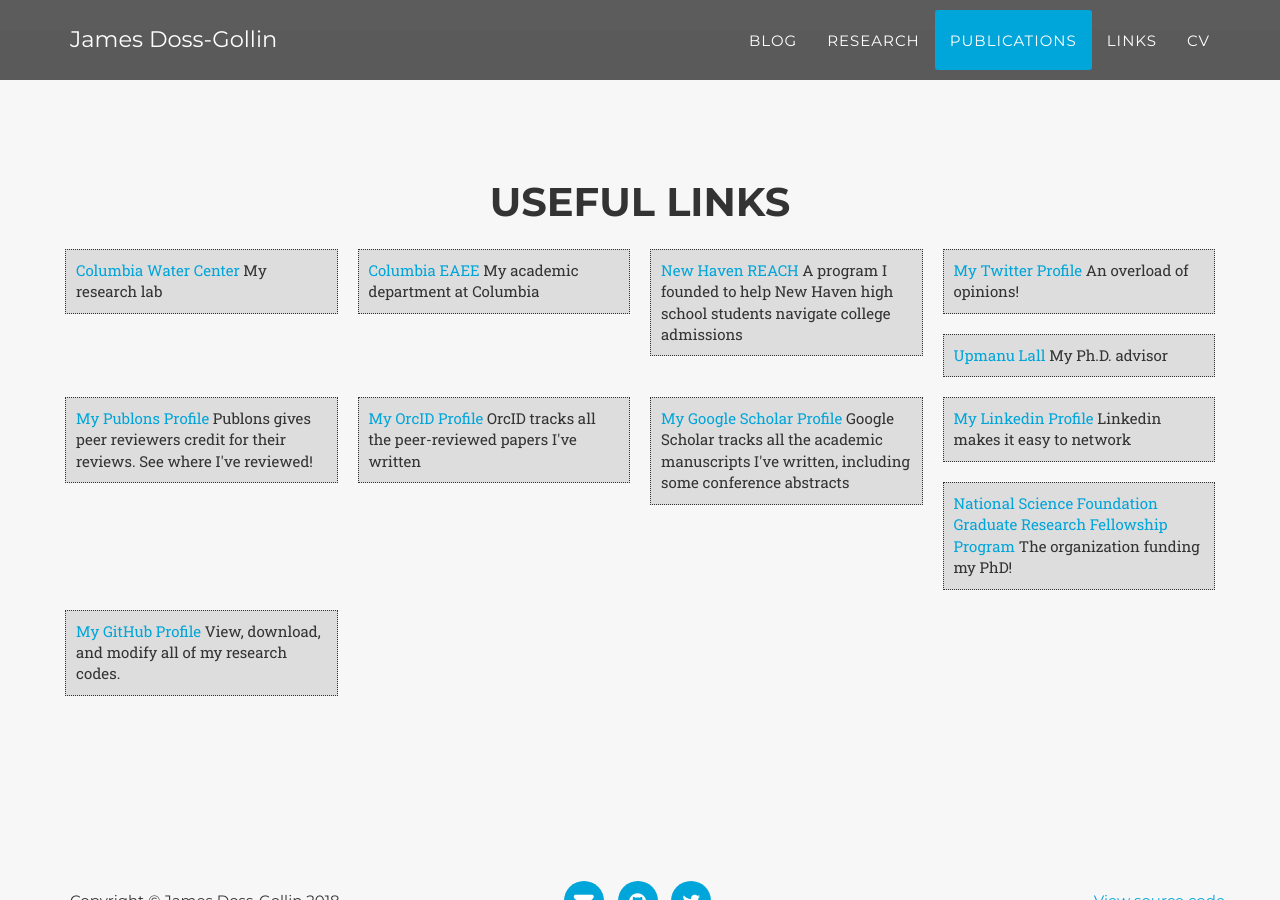
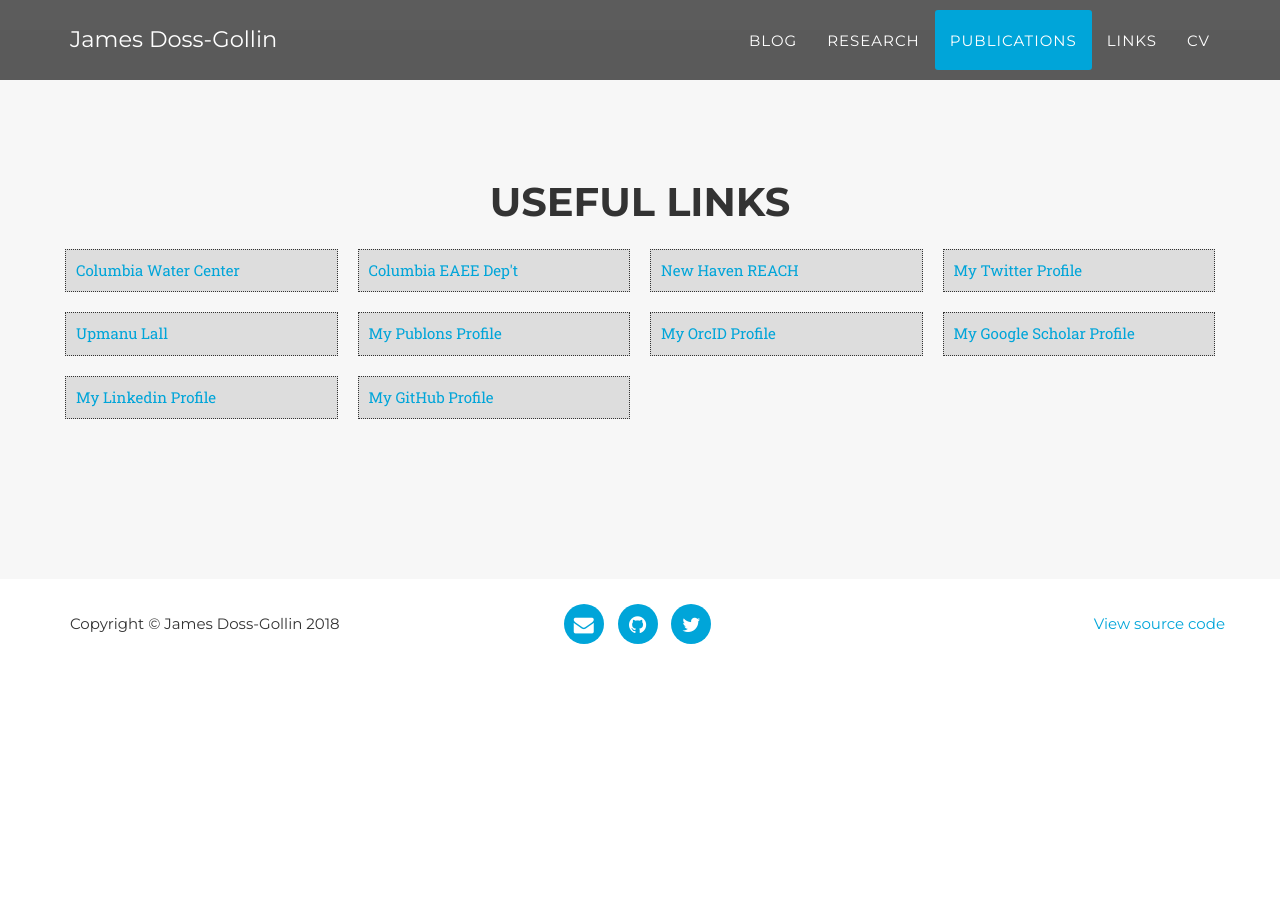
Before and after one commit to jdossgollin/blog, a Jekyll site: the page built from index.html, in a window 1280 px wide and 900 px high, scrolled down 3522 px. Built offline with Jekyll 4.4.1, drawn with Linux system fonts in a browser that asks for light colours; nearby versions of some CDN libraries; some web fonts are replaced; library files that are not in the unit come from our copies; comment, search, counter and statistics services are not loaded; after the commit the page ends 4211 px from its top, so only the background shows below that.

Commit message:
Clean up links & footer

```diff
--- a/_data/links.yml
+++ b/_data/links.yml
@@ -1,15 +1,15 @@
 - name: Columbia Water Center
-  description: My research lab
+  description: Check out the cool research my lab is doing to address a wide range of water-related challenges
   url: http://water.columbia.edu
-- name: Columbia EAEE
-  description: My academic department at Columbia
+- name: Columbia EAEE Dep't
+  description: Lots of interesting things happening in my department
   url: http://eee.columbia.edu
 - name: New Haven REACH
-  description: A program I founded to help New Haven high school students navigate college admissions
+  description: A program I founded which pairs Yale University volunteers and New Haven Public School high school students to navigate the college admissions process together
   url: https://www.facebook.com/NewHavenREACH
 - name: My Twitter Profile
   url: https://www.twitter.com/jdossgollin
-  description: An overload of opinions!
+  description: Learn what I think about a wide range of science and soccer issues!
 - name: Upmanu Lall
   description: My Ph.D. advisor
   url: http://www.columbia.edu/~ula2/
@@ -25,9 +25,6 @@
 - name: My Linkedin Profile
   url: https://www.linkedin.com/in/jamesdossgollin/
   description: Linkedin makes it easy to network
-- name: National Science Foundation Graduate Research Fellowship Program
-  url: https://www.nsfgrfp.org/
-  description: The organization funding my PhD!
 - name: My GitHub Profile
   url: https://github.com/jdossgollin
   description: View, download, and modify all of my research codes.
--- /dev/null
+++ b/_includes/blog_body.html
@@ -0,0 +1,33 @@
+<!-- Blog Section -->
+<section id="blog" class="{% cycle '', 'bg-light-gray' %}">
+        <div class="container">
+            <div class="row">
+                <div class="col-lg-12 text-center">
+                    <h2 class="section-heading">
+                        Recent Blog Posts
+                    </h2>
+                    <h3 class="section-subheading text-muted">
+                        Click <a href={{ site.baseurl }}/allposts/>here</a> to see all
+                    </h3>
+                </div>
+            </div>
+            <div class="row">
+            {% for post in site.posts %}
+                <div class="container">
+                    <div class="row">
+                        <h4>
+                            <a href={{ site.baseurl }}{{ post.url }}>{{post.title}}</a>
+                        </h4>
+                        <h6 class="text-muted">
+                            {{ post.date | date: "%d %B %Y" }}
+                        </h6>
+                    </div>
+                    <p>
+                        {{ post.content | strip_html | truncatewords: 35 }}
+                        <a href={{ site.baseurl }}{{ post.url }}>Keep reading</a>
+                    </p>
+                </div>
+            {% endfor %}
+            </div>
+        </div>
+    </section>
--- a/_includes/footer.html
+++ b/_includes/footer.html
@@ -1,4 +1,4 @@
-  <footer class="bg-light-gray">
+  <footer class="">
         <div class="container">
                 <div class="row">
                     <div class="col-md-4 text-left">
--- /dev/null
+++ b/_includes/links.html
@@ -0,0 +1,22 @@
+
+<section id="links" class="{% cycle '', 'bg-light-gray' %}">
+    <div class="container">
+        <div class="row">
+            <div class="col-lg-12 text-center">
+                <h2 class="section-heading">
+                    Useful Links
+                </h2>
+            </div>
+        </div>
+        <div class="row">
+            {% for link in site.data.links %}
+                <div class="col-md-3 col-sm-2 newsitem">
+                    <div class="newsitem-caption">
+                        <a href="{{ link.url }}" target="_blank">{{link.name}}</a>
+                        <!--{{ link.description }}-->
+                    </div>
+                </div>
+            {% endfor %}
+        </div>
+    </div>
+</section>
--- /dev/null
+++ b/_includes/publications.html
@@ -0,0 +1,39 @@
+<!--- PUBLICATIONS -->
+<section id="publications" class="{% cycle '', 'bg-light-gray' %}">
+        <div class="container">
+            <div class="row">
+                <div class="col-lg-12 text-center">
+                    <h2 class="section-heading">
+                        Publications
+                    </h2>
+                    <div>
+                        <a href="https://scholar.google.com/citations?user=6ifLBBsAAAAJ&hl=en">Google Scholar Profile</a>
+                        &middot
+                        <a href="http://orcid.org/0000-0002-3428-2224">OrcID Profile</a>
+                    </div>
+                </div>
+            </div>
+        </div>
+        <div class="container">
+            <div class="row">
+                <div class="col-lg-12">
+                    <h3>
+                        In Press / Published
+                    </h3>
+                    {% bibliography --query @article %}
+                </div>
+                <div class="col-lg-12">
+                    <h3>
+                        Under Review
+                    </h3>
+                    {% bibliography --query @unpublished %}
+                </div>
+                <div class="col-lg-12">
+                    <h3>
+                        Other
+                    </h3>
+                    For a complete list of workshop and conference presentations, please see <a href=/cv/>my CV</a>
+                </div>
+            </div>
+        </div>
+    </section>
--- /dev/null
+++ b/_includes/research.html
@@ -0,0 +1,32 @@
+<!-- RESEARCH -->
+<section id="research" class="{% cycle '', 'bg-light-gray' %}">
+    <div class="container">
+        <div class="row">
+            <div class="col-lg-12 text-center">
+                <h2 class="section-heading">
+                    Research Interests
+                </h2>
+                <h3 class="section-subheading text-muted">
+                    I combine data (statistics) and theory (physics) to manage the risk of floods, droughts, and other extreme events in a changing climate.
+                </h3>
+            </div>
+        </div>
+    </div>
+    {% for topic in site.data.research %}
+        <div class="container">
+            <div class="row research-topic">
+                <div class="col-md-4">
+                    <img src="img/research/{{ topic.pic }}" class="img-responsive" alt="">
+                </div>
+                <div class="col-lg-8">
+                    <h4>
+                        {{ topic.name }}
+                    </h4>
+                    <p class="text-muted">
+                        {{ topic.description }}
+                    </p>
+                </div>
+            </div>
+        </div>
+    {% endfor %}
+</section>
--- a/_layouts/default.html
+++ b/_layouts/default.html
@@ -8,7 +8,10 @@
     {% include nav.html %}
     {% include header.html %}
 
-    {{ content }}
+    {% include blog_body.html %}
+    {% include research.html %}
+    {% include publications.html %}
+    {% include links.html %}
 
     {% include footer.html %}
     {% include js.html %}
--- a/index.html
+++ b/index.html
@@ -1,133 +1,3 @@
 ---
 layout: default
 ---
-
-<!-- Blog Section -->
-<section id="blog" class="{% cycle '', 'bg-light-gray' %}">
-    <div class="container">
-        <div class="row">
-            <div class="col-lg-12 text-center">
-                <h2 class="section-heading">
-                    Recent Blog Posts
-                </h2>
-                <h3 class="section-subheading text-muted">
-                    Click <a href={{ site.baseurl }}/allposts/>here</a> to see all
-                </h3>
-            </div>
-        </div>
-        <div class="row">
-        {% for post in site.posts %}
-            <div class="container">
-                <div class="row">
-                    <h4>
-                        <a href={{ site.baseurl }}{{ post.url }}>{{post.title}}</a>
-                    </h4>
-                    <h6 class="text-muted">
-                        {{ post.date | date: "%d %B %Y" }}
-                    </h6>
-                </div>
-                <p>
-                    {{ post.content | strip_html | truncatewords: 35 }}
-                    <a href={{ site.baseurl }}{{ post.url }}>Keep reading</a>
-                </p>
-            </div>
-        {% endfor %}
-        </div>
-    </div>
-</section>
-
-<!-- RESEARCH -->
-<section id="research" class="{% cycle '', 'bg-light-gray' %}">
-    <div class="container">
-        <div class="row">
-            <div class="col-lg-12 text-center">
-                <h2 class="section-heading">
-                    Research Interests
-                </h2>
-                <h3 class="section-subheading text-muted">
-                    I combine data (statistics) and theory (physics) to manage the risk of floods, droughts, and other extreme events in a changing climate.
-                </h3>
-            </div>
-        </div>
-    </div>
-    {% for topic in site.data.research %}
-        <div class="container">
-            <div class="row research-topic">
-                <div class="col-md-4">
-                    <img src="img/research/{{ topic.pic }}" class="img-responsive" alt="">
-                </div>
-                <div class="col-lg-8">
-                    <h4>
-                        {{ topic.name }}
-                    </h4>
-                    <p class="text-muted">
-                        {{ topic.description }}
-                    </p>
-                </div>
-            </div>
-        </div>
-    {% endfor %}
-</section>
-
-<!--- PUBLICATIONS -->
-<section id="publications" class="{% cycle '', 'bg-light-gray' %}">
-    <div class="container">
-        <div class="row">
-            <div class="col-lg-12 text-center">
-                <h2 class="section-heading">
-                    Publications
-                </h2>
-                <div>
-                    <a href="https://scholar.google.com/citations?user=6ifLBBsAAAAJ&hl=en">Google Scholar Profile</a>
-                    &middot
-                    <a href="http://orcid.org/0000-0002-3428-2224">OrcID Profile</a>
-                </div>
-            </div>
-        </div>
-    </div>
-    <div class="container">
-        <div class="row">
-            <div class="col-lg-12">
-                <h3>
-                    In Press / Published
-                </h3>
-                {% bibliography --query @article %}
-            </div>
-            <div class="col-lg-12">
-                <h3>
-                    Under Review
-                </h3>
-                {% bibliography --query @unpublished %}
-            </div>
-            <div class="col-lg-12">
-                <h3>
-                    Other
-                </h3>
-                For a complete list of workshop and conference presentations, please see <a href=/cv/>my CV</a>
-            </div>
-        </div>
-    </div>
-</section>
-
-<!--- LINKS & FRIENDS -->
-<section id="links" class="{% cycle '', 'bg-light-gray' %}">
-    <div class="container">
-        <div class="row">
-            <div class="col-lg-12 text-center">
-                <h2 class="section-heading">
-                    Useful Links
-                </h2>
-            </div>
-        </div>
-        <div class="row">
-            {% for link in site.data.links %}
-                <div class="col-md-3 col-sm-2 newsitem">
-                    <div class="newsitem-caption">
-                        <a href="{{ link.url }}" target="_blank">{{link.name}}</a>
-                        {{ link.description }}
-                    </div>
-                </div>
-            {% endfor %}
-        </div>
-    </div>
-</section>
```
Also changed, not shown: _includes/about.html (deleted, +0 -80 lines), _layouts/default_orig.html (deleted, +0 -22 lines).
